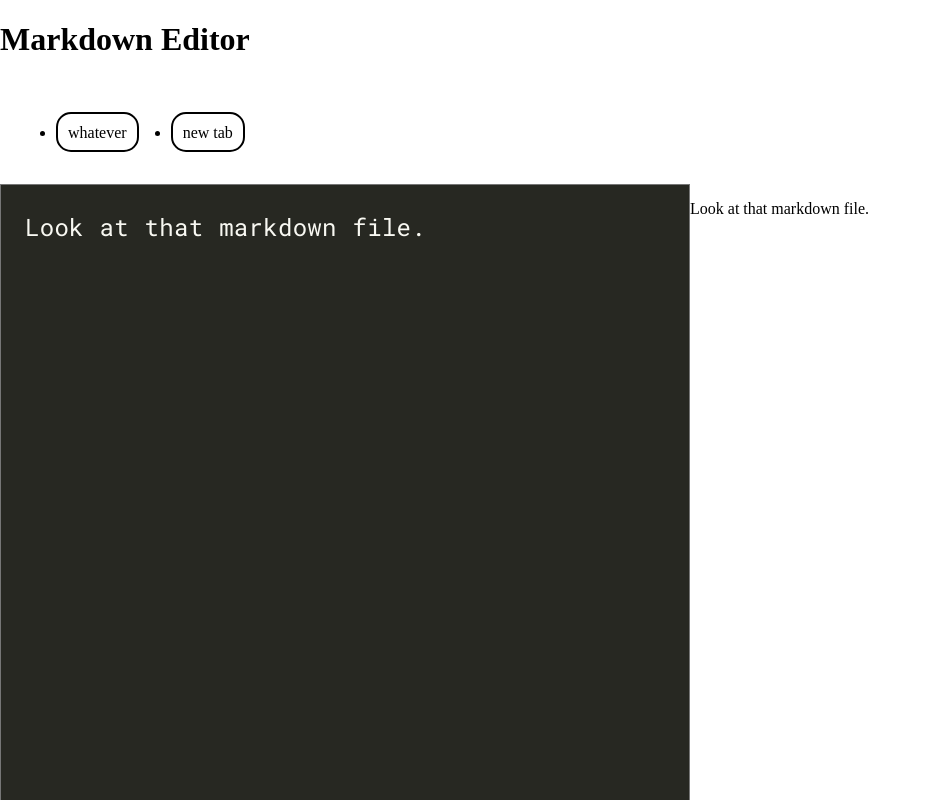
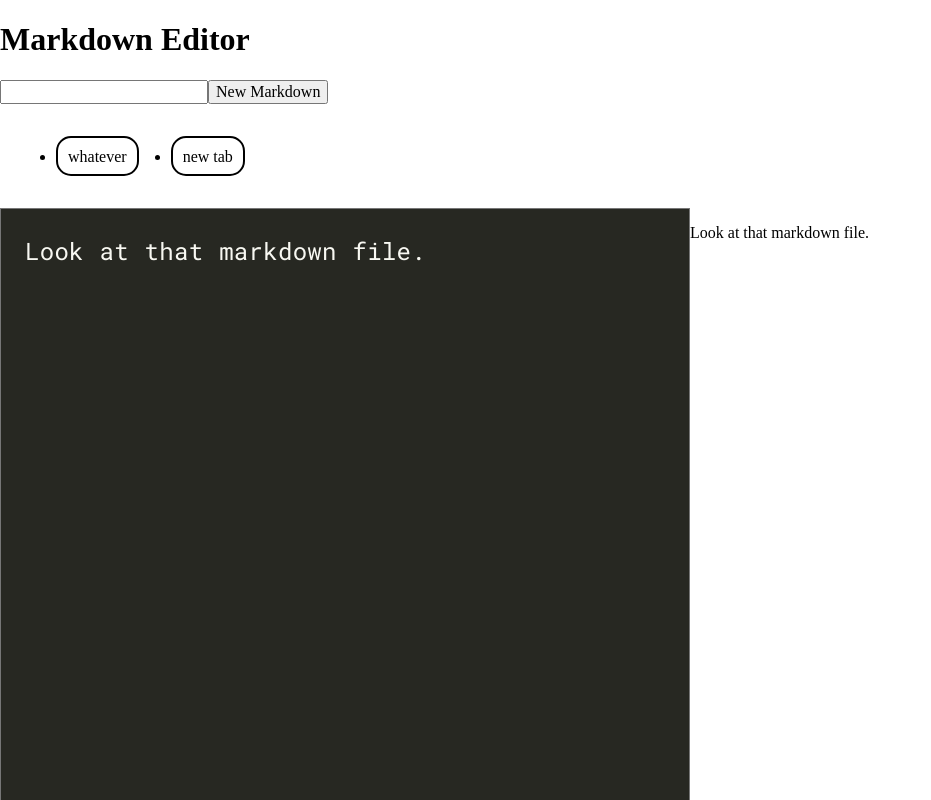
Before and after one commit to Morriden/markdownly, a React app: page /1234 in a window 1280 px wide. Shown: the top 800 px of the page, without its empty margins (0-931 px from the left). Built offline with nearby package versions, Linux system fonts and the light colour scheme.

Commit message:
added newmarkdown button, newmarkdown adds to list

```diff
--- a/src/actions/actions.js
+++ b/src/actions/actions.js
@@ -5,12 +5,12 @@ export const updateMarkdown = (data) => ({
 });
 
 export const NEW_MARKDOWN  = 'NEW_MARKDOWN';
-export const newMarkdown = () => ({
+export const newMarkdown = title => ({
   type: NEW_MARKDOWN,
   //this payload can become an empty function later
   payload: {
     id: Date.now(),
-    title: '',
+    title: title,
     body: ''
   }
 });
--- /dev/null
+++ b/src/components/buttons/Controls.jsx
@@ -0,0 +1,30 @@
+import React, { useState } from 'react';
+import {  useDispatch } from '../../hooks/appContext';
+import { newMarkdown } from '../../actions/actions';
+
+const Controls = () =>  {
+  const [title, setTitle] = useState('');
+  const dispatch = useDispatch();
+
+  const handleSubmit = event => {
+    event.preventDefault();
+    dispatch(newMarkdown(title));
+    setTitle('');
+  };
+
+  return (
+    <form onSubmit={handleSubmit}>
+      <input type='text' value={title} onChange={({ target }) => setTitle(target.value)} />
+      <label>
+        <button >New Markdown</button>
+      </label>
+    </form>
+  );
+};
+
+
+
+
+
+
+export default Controls;
--- a/src/components/markdown/View.jsx
+++ b/src/components/markdown/View.jsx
@@ -3,11 +3,13 @@ import Editor from './Editor';
 import Preview from './Preview';
 import styles from './View.css';
 import MarkdownList from '../markdownList/MarkdownList';
+import Controls from '../buttons/Controls';
 
 const View = () => {
 
   return (
     <>
+      <Controls />
       <MarkdownList />
       <div className={styles.View}>
         <Editor />
```
Also changed, not shown: src/reducers/appReducer.js (line endings or trailing spaces).
